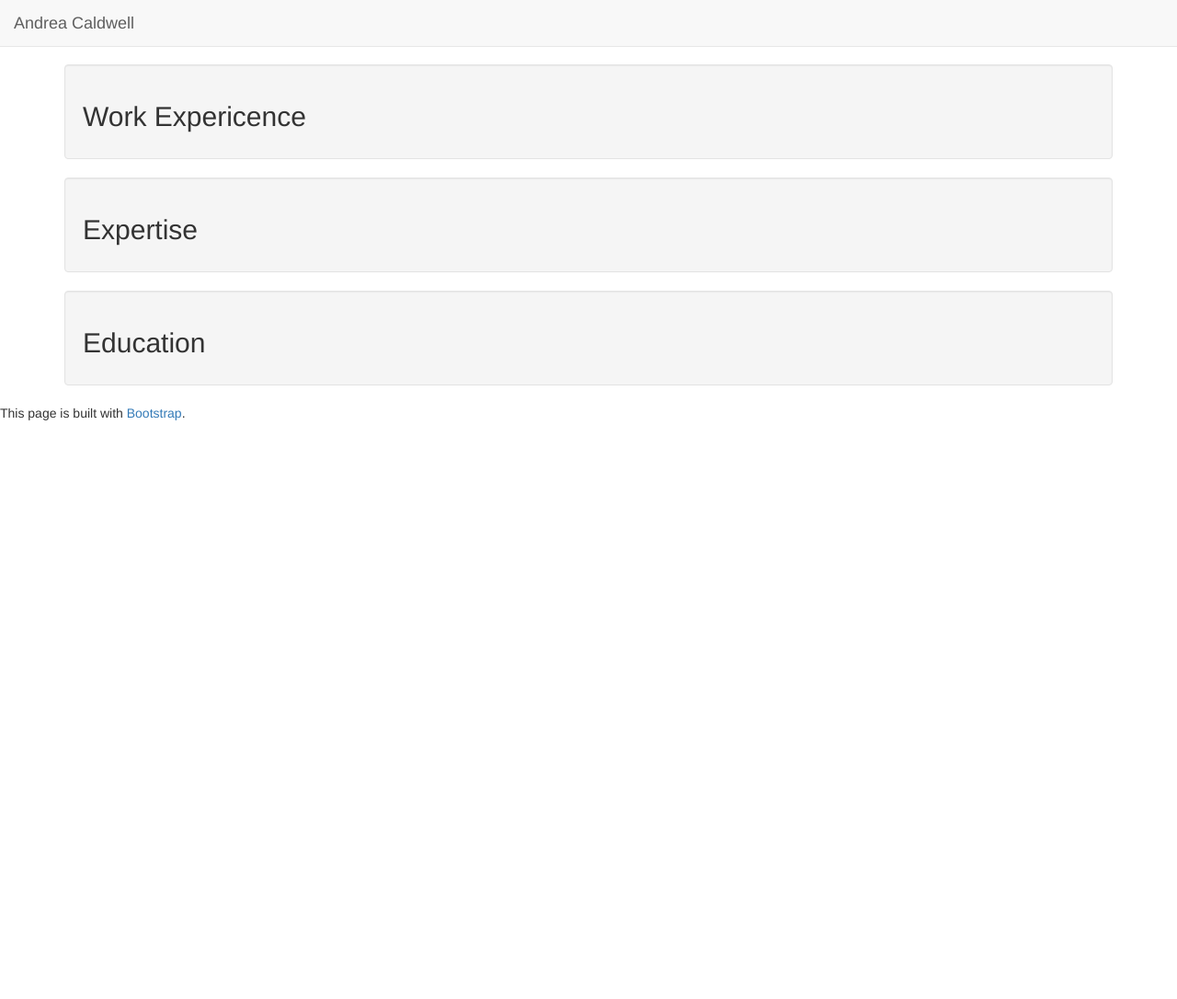
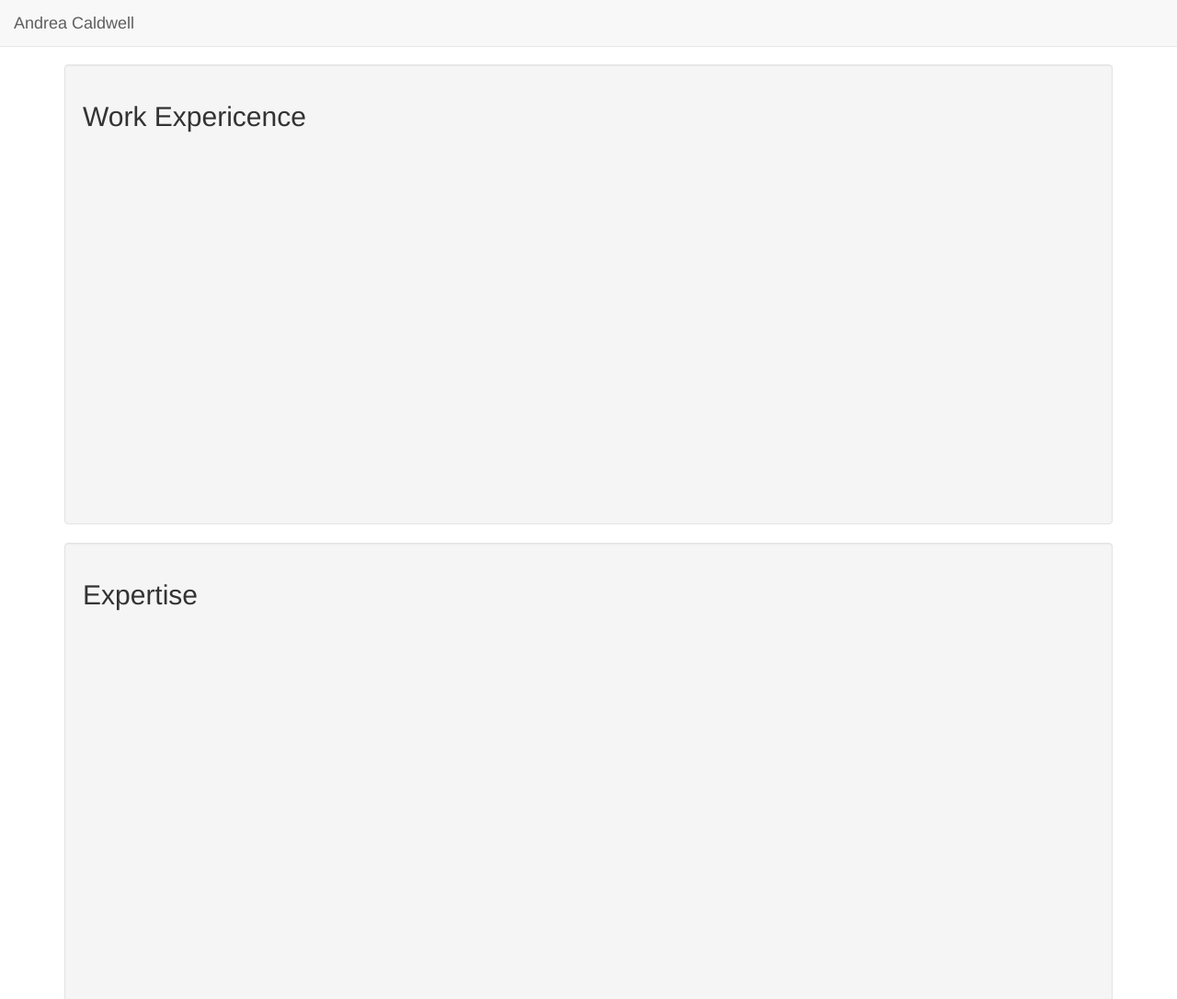
Before and after one commit to kkcclass/bootstrap, a plain HTML site: page index.html in a window 1280 px wide. Shown: the top 1086 px of the page at 92% size. Before the commit the page ends 800 px from the top, so only its background shows below. Drawn offline with nearby package versions, Linux system fonts and the light colour scheme.

Commit message:
added height to wells

```diff
--- a/style.css
+++ b/style.css
@@ -2,4 +2,11 @@
 
 body {
   padding-top: 70px;
+
 }
+
+.well {
+
+  height: 500px;
+
+}
```
